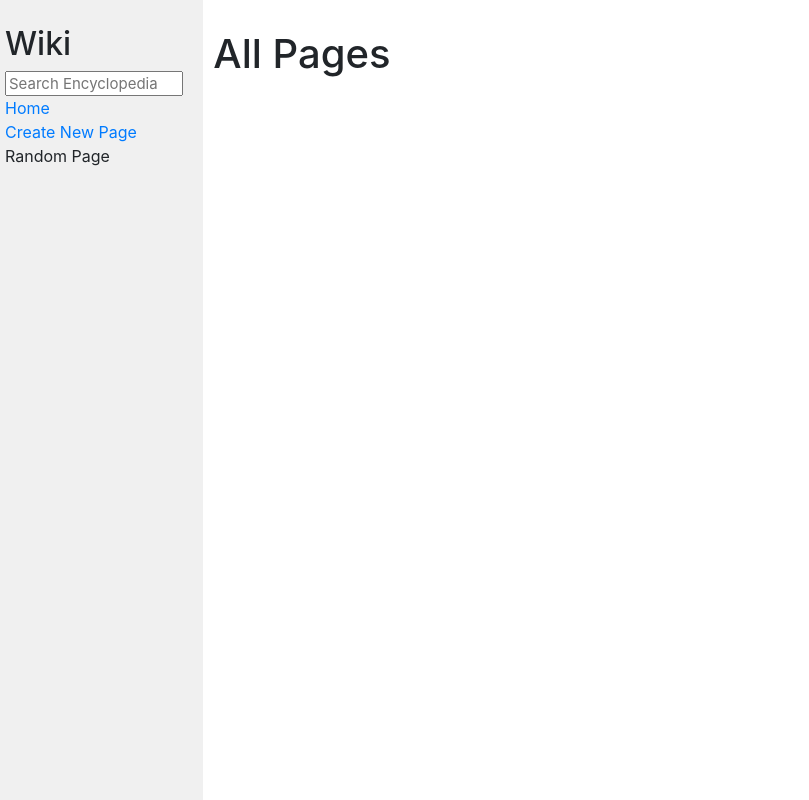
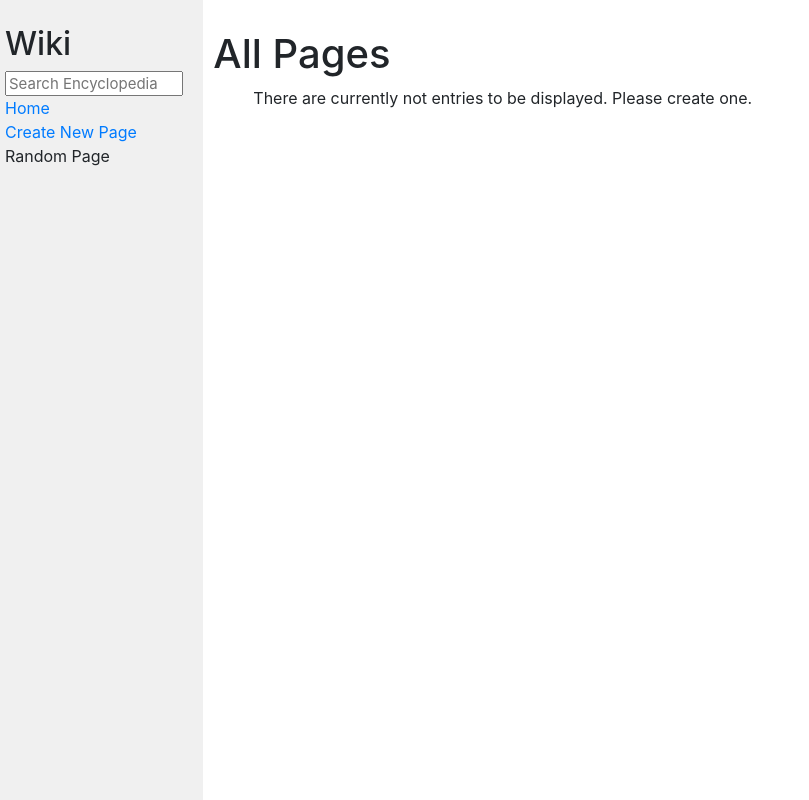
Before and after one commit to cmampaey/django_wiki, a Django app: template encyclopedia/templates/encyclopedia/index.html in a window 1280 px wide. Shown: the whole page, without its empty margins (0-809 px from the left). Run offline with Django 3.2, Linux system fonts and the light colour scheme; the template is opened without the code that fills it, so the values that code supplies are empty; some libraries are stand-ins or nearby versions.

Commit message:
small change to the index page

```diff
--- a/encyclopedia/templates/encyclopedia/index.html
+++ b/encyclopedia/templates/encyclopedia/index.html
@@ -10,6 +10,8 @@
     <ul>
         {% for entry in entries %}
             <li>{{ entry }}</li>
+        {% empty %}
+            <p>There are currently not entries to be displayed. Please create one.</p>
         {% endfor %}
     </ul>
 
```
